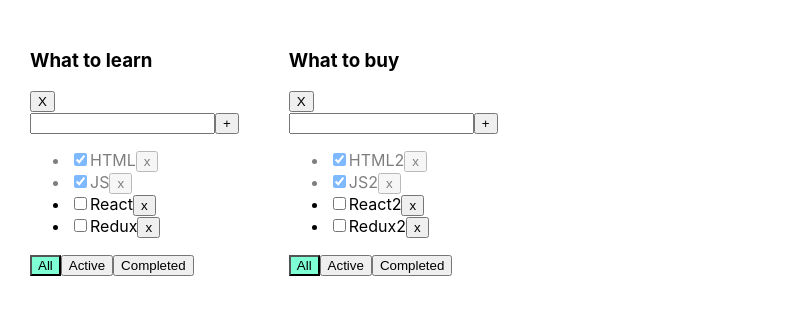
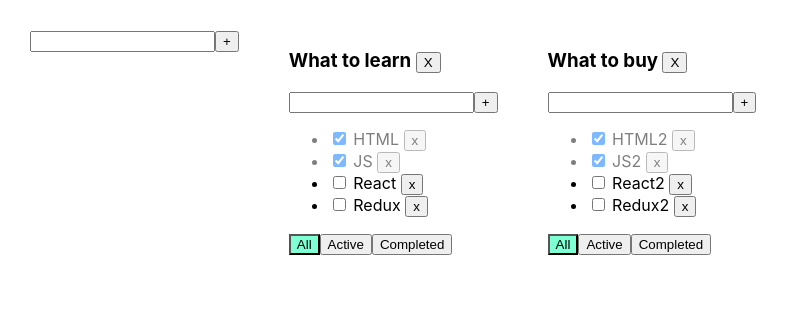
Before and after one commit to Anton-Pav/todolist, a React (Create React App) app: page / in a window 1280 px wide. Shown: the top 314 px of the page, without its empty margins (0-789 px from the left). Built offline with nearby package versions, Linux system fonts and the light colour scheme.

Commit message:
CRUD operation

```diff
--- /dev/null
+++ b/src/AddItemForm.tsx
@@ -0,0 +1,44 @@
+import React, {ChangeEvent, KeyboardEvent, useState} from 'react';
+
+type AddItemFormType = {
+    addItem: (title: string) => void
+}
+
+const AddItemForm = (props: AddItemFormType) => {
+    let [title, setTitle] = useState<string>("")
+    let [error, setError] = useState<boolean>(false)
+
+    const onChangeHandler = (e: ChangeEvent<HTMLInputElement>) => {
+        setTitle(e.currentTarget.value)
+        setError(false)
+    }
+    const addItem = () => {
+        const trimmedTitle = title.trim()
+        if (trimmedTitle) {
+            props.addItem(trimmedTitle);
+        } else {
+            setError(true);
+        }
+        setTitle("");
+    }
+    const onKeyPressHandler = (e: KeyboardEvent<HTMLInputElement>) => {
+        setError(false);
+        if (e.key === 'Enter') {
+            addItem();
+        }
+    }
+    const errorMessage = <div style={{color: 'red'}}>Title is required!</div>
+    return (
+        <div>
+            <input value={title}
+                   onChange={onChangeHandler}
+                   onKeyPress={onKeyPressHandler}
+                   className={error ? "error" : ""}
+            />
+            <button onClick={addItem}>+</button>
+            {error && errorMessage}
+        </div>
+    );
+};
+
+export default AddItemForm;
--- a/src/App.tsx
+++ b/src/App.tsx
@@ -1,13 +1,17 @@
 import React, {useState} from 'react';
 import './App.css';
-import {Todolist} from './Todolist';
+import {TaskType, Todolist} from './Todolist';
 import {v1} from 'uuid';
+import AddItemForm from "./AddItemForm";
 
 export type FilterValuesType = "all" | "active" | "completed";
 type TodoListsType = {
     id: string
     title: string
     filter: FilterValuesType
+}
+type TaskStateType = {
+    [key: string]: Array<TaskType>
 }
 
 function App() {
@@ -17,7 +21,7 @@ function App() {
         {id: todoListID1, title: 'What to learn', filter: 'all'},
         {id: todoListID2, title: 'What to buy', filter: 'all'},
     ])
-    const [tasks, setTasks] = useState({
+    const [tasks, setTasks] = useState<TaskStateType>({
         [todoListID1]: [
             {id: v1(), title: "HTML", isDone: true},
             {id: v1(), title: "JS", isDone: true},
@@ -32,6 +36,7 @@ function App() {
         ]
     });
 
+    // tasks
     function removeTask(todolistID: string, id: string) {
         setTasks({...tasks, [todolistID]: tasks[todolistID].filter(f => f.id !== id)})
     }
@@ -46,17 +51,39 @@ function App() {
 
     }
 
+    function changeTaskTitle(todolistID: string, taskId: string, title: string) {
+        setTasks({...tasks, [todolistID]: tasks[todolistID].map(m => m.id === taskId ? {...m, title: title} : m)})
+
+    }
+
+    // todoLists
     function changeFilter(todolistID: string, value: FilterValuesType) {
         setTodoLists(todoLists.map(m => m.id === todolistID ? {...m, filter: value} : m))
     }
+
+    function changeTodoTitle(todolistID: string, title: string) {
+        setTodoLists(todoLists.map(m => m.id === todolistID ? {...m, title: title} : m))
+    }
+
     function removeTodolist(todolistID: string) {
         setTodoLists(todoLists.filter(f => f.id !== todolistID))
         delete tasks[todolistID]
         setTasks({...tasks})
     }
 
+    function addTodoList(title: string) {
+        const newTodo: TodoListsType = {
+            id: v1(),
+            title: title,
+            filter: 'all'
+        }
+        setTodoLists([...todoLists, newTodo])
+        setTasks({...tasks, [newTodo.id]: []})
+    }
+
     return (
         <div className="App">
+            <AddItemForm addItem={addTodoList}/>
             {todoLists.map(m => {
                 let tasksForTodoList = tasks[m.id];
                 if (m.filter === "active") {
@@ -65,7 +92,6 @@ function App() {
                 if (m.filter === "completed") {
                     tasksForTodoList = tasks[m.id].filter(t => t.isDone === true);
                 }
-
                 return (
                     <Todolist title={m.title}
                               key={m.id}
@@ -77,6 +103,8 @@ function App() {
                               addTask={addTask}
                               removeTodolist={removeTodolist}
                               changeTaskStatus={changeStatus}
+                              changeTaskTitle={changeTaskTitle}
+                              changeTodoTitle={changeTodoTitle}
                     />
                 )
             })}
--- /dev/null
+++ b/src/EditableSpan.tsx
@@ -0,0 +1,33 @@
+import React, {ChangeEvent, useState} from 'react';
+
+type EditableSpanPropsType = {
+    title: string
+    changeTitle: (newTitle: string) => void
+}
+const EditableSpan = (props: EditableSpanPropsType) => {
+    const [title, setTitle] = useState<string>(props.title)
+
+    const [editMode, setEditMode] = useState<boolean>(false)
+
+    const onEditMode = () => setEditMode(true)
+
+    const offEditMode = () => {
+        setEditMode(false)
+        props.changeTitle(title)
+    }
+
+    const onChangeHandler = (e: ChangeEvent<HTMLInputElement>) => setTitle(e.currentTarget.value)
+
+    return (
+        editMode
+            ? <input
+                value={title}
+                autoFocus
+                onBlur={offEditMode}
+                onChange={onChangeHandler}
+            />
+            : < span onDoubleClick={onEditMode}> {props.title} </span>
+    );
+};
+
+export default EditableSpan;
--- a/src/MapTasks.tsx
+++ b/src/MapTasks.tsx
@@ -1,29 +1,34 @@
 import React, {ChangeEvent} from 'react';
 import {TaskType} from "./Todolist";
+import EditableSpan from "./EditableSpan";
 
 type PropsType = {
     tasks: Array<TaskType>
-    removeTask: (todolistID: string,taskId: string) => void
+    removeTask: (todolistID: string, taskId: string) => void
     todolistID: string
-    changeTaskStatus: (todolistID: string,taskId: string, isDone: boolean) => void
+    changeTaskStatus: (todolistID: string, taskId: string, isDone: boolean) => void
+    changeTaskTitle: (todolistID: string, taskId: string, title: string) => void
 
 }
 
-const MapTasks = ({tasks,removeTask,todolistID,changeTaskStatus,...props}: PropsType) => {
+const MapTasks = ({tasks, removeTask, todolistID, changeTaskStatus, changeTaskTitle, ...props}: PropsType) => {
     return (
         <ul>
             {
                 tasks.map(t => {
+                    const changeTitleTasks = (newTitle: string) => {
+                        changeTaskTitle(todolistID, t.id, newTitle)
+                    }
+
                     const onClickHandler = () => removeTask(todolistID, t.id)
                     const onChangeHandler = (e: ChangeEvent<HTMLInputElement>) => {
-                            changeTaskStatus(todolistID,t.id, e.currentTarget.checked);
+                        changeTaskStatus(todolistID, t.id, e.currentTarget.checked);
                     }
-
                     return <li key={t.id} className={t.isDone ? "is-done" : ""}>
                         <input type="checkbox"
                                onChange={onChangeHandler}
                                checked={t.isDone}/>
-                            <span>{t.title}</span>
+                        <EditableSpan title={t.title} changeTitle={changeTitleTasks}/>
                         <button onClick={onClickHandler}>x</button>
                     </li>
                 })
--- a/src/Todolist.tsx
+++ b/src/Todolist.tsx
@@ -1,76 +1,63 @@
 import React, {ChangeEvent, KeyboardEvent, useState} from 'react';
 import {FilterValuesType} from './App';
 import MapTasks from "./MapTasks";
+import AddItemForm from "./AddItemForm";
+import EditableSpan from "./EditableSpan";
 
 export type TaskType = {
     id: string
     title: string
     isDone: boolean
 }
-
 type PropsType = {
     title: string
+    todolistID: string
+    filter: FilterValuesType
     tasks: Array<TaskType>
-    removeTask: (todolistID: string,taskId: string) => void
-    changeFilter: (todolistID: string,value: FilterValuesType) => void
-    addTask: (todolistID: string,title: string) => void
-    changeTaskStatus: (todolistID: string,taskId: string, isDone: boolean) => void
-    filter: FilterValuesType
-    todolistID: string
+    removeTask: (todolistID: string, taskId: string) => void
+    changeFilter: (todolistID: string, value: FilterValuesType) => void
+    addTask: (todolistID: string, title: string) => void
+    changeTaskStatus: (todolistID: string, taskId: string, isDone: boolean) => void
     removeTodolist: (todolistID: string) => void
+    changeTaskTitle: (todolistID: string, taskId: string, title: string) => void
+    changeTodoTitle: (todolistID: string, title: string) => void
 }
 
 export function Todolist(props: PropsType) {
 
-    let [title, setTitle] = useState("")
-    let [error, setError] = useState<string | null>(null)
-
-    const addTask = () => {
-        if (title.trim() !== "") {
-            props.addTask(props.todolistID, title.trim());
-            setTitle("");
-        } else {
-            setError("Title is required");
-        }
+    const addTask = (title: string) => props.addTask(props.todolistID, title)
+    const onAllClickHandler = () => props.changeFilter(props.todolistID, "all");
+    const onActiveClickHandler = () => props.changeFilter(props.todolistID, "active");
+    const onCompletedClickHandler = () => props.changeFilter(props.todolistID, "completed");
+    const changeTitleTodoLists = (newTitle: string) => {
+        props.changeTodoTitle(props.todolistID, newTitle)
     }
 
-    const onChangeHandler = (e: ChangeEvent<HTMLInputElement>) => {
-        setTitle(e.currentTarget.value)
-    }
+    return <div>
 
-    const onKeyPressHandler = (e: KeyboardEvent<HTMLInputElement>) => {
-        setError(null);
-        if (e.key === 'Enter') {
-            addTask();
-        }
-    }
+        <h3>
+            <EditableSpan title={props.title} changeTitle={changeTitleTodoLists}/>
+            <button onClick={() => props.removeTodolist(props.todolistID)}>X</button>
+        </h3>
+        <AddItemForm addItem={addTask}/>
 
-    const onAllClickHandler = () => props.changeFilter(props.todolistID,"all");
-    const onActiveClickHandler = () => props.changeFilter(props.todolistID,"active");
-    const onCompletedClickHandler = () => props.changeFilter(props.todolistID,"completed");
-
-
-    return <div>
-        <h3>{props.title}</h3>
-        <button onClick={()=>props.removeTodolist(props.todolistID)}>X</button>
-        <div>
-            <input value={title}
-                   onChange={onChangeHandler}
-                   onKeyPress={onKeyPressHandler}
-                   className={error ? "error" : ""}
-            />
-            <button onClick={addTask}>+</button>
-            {error && <div className="error-message">{error}</div>}
-        </div>
-        <MapTasks tasks={props.tasks} removeTask={props.removeTask} todolistID={props.todolistID} changeTaskStatus={props.changeTaskStatus}/>
+        <MapTasks tasks={props.tasks}
+                  removeTask={props.removeTask}
+                  todolistID={props.todolistID}
+                  changeTaskTitle={props.changeTaskTitle}
+                  changeTaskStatus={props.changeTaskStatus}
+        />
 
         <div>
             <button className={props.filter === 'all' ? "active-filter" : ""}
-                    onClick={onAllClickHandler}>All</button>
+                    onClick={onAllClickHandler}>All
+            </button>
             <button className={props.filter === 'active' ? "active-filter" : ""}
-                onClick={onActiveClickHandler}>Active</button>
+                    onClick={onActiveClickHandler}>Active
+            </button>
             <button className={props.filter === 'completed' ? "active-filter" : ""}
-                onClick={onCompletedClickHandler}>Completed</button>
+                    onClick={onCompletedClickHandler}>Completed
+            </button>
         </div>
     </div>
 }
```
Lines whose indentation alone changed are shown as unchanged.
